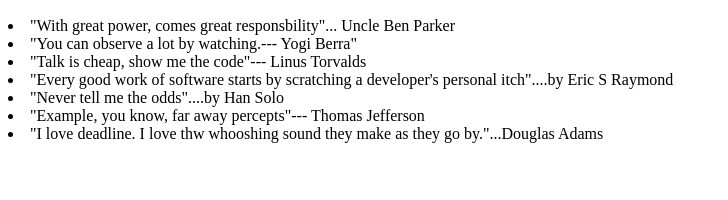
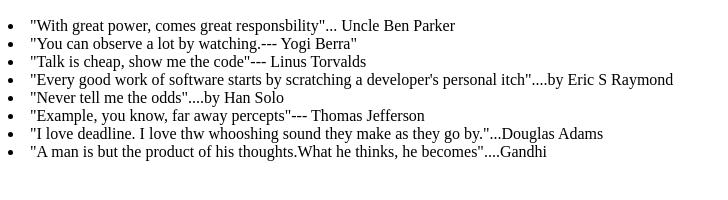
Before and after one commit to vivek-sharma09/0main_opensap_repo, a plain HTML site: page index.html in a window 1280 px wide. Shown: the part 110-310 px from the top of the page, without its empty margins (0-728 px from the left). Drawn offline with Linux system fonts and the light colour scheme.

Commit message:
Added quote by Gandhi

```diff
--- a/index.html
+++ b/index.html
@@ -16,6 +16,7 @@
 			<li>"Never tell me the odds"....by Han Solo</li>
 			<li>"Example, you know, far away percepts"--- Thomas Jefferson</li>
 			<li>"I love deadline. I love thw whooshing sound they make as they go by."...Douglas Adams</li>
+			<li>"A man is but the product of his thoughts.What he thinks, he becomes"....Gandhi</li>
 		</u1>
 	</body>
 </html>
```
